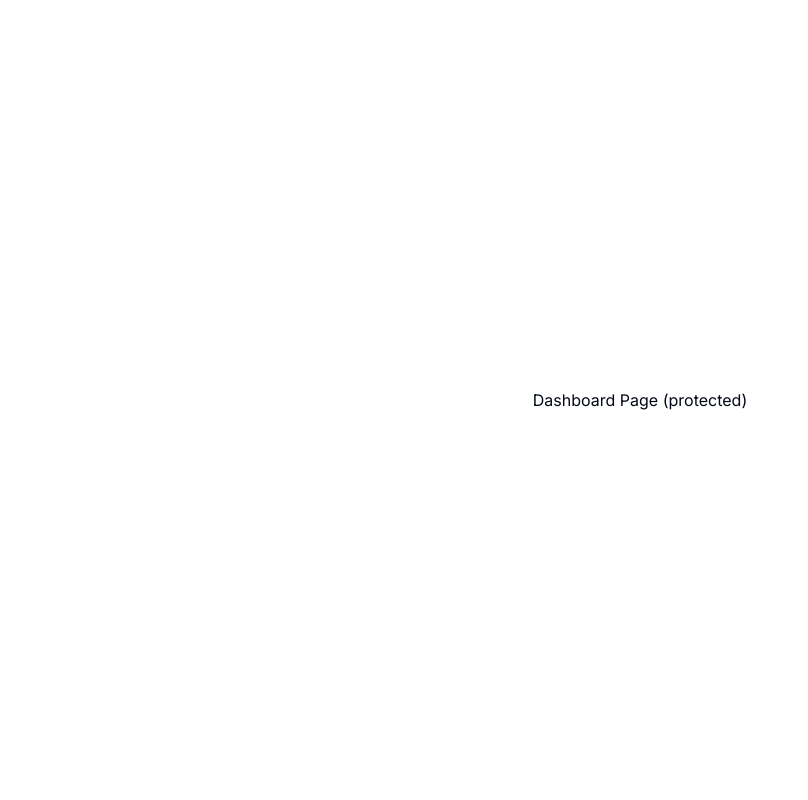
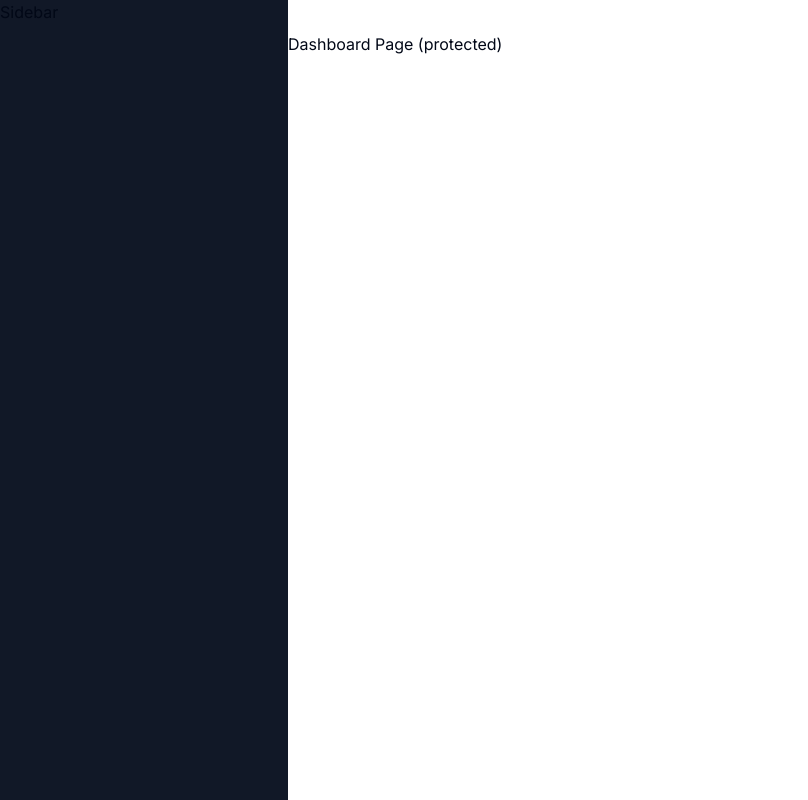
Before and after one commit to Topstar1995/AI-Sass-platform, a Next.js app: page /dashboard in a window 1280 px wide. Shown: the whole page, without its empty margins (0-808 px from the left). Built offline with nearby package versions, Linux system fonts and the light colour scheme.

Commit message:
navbar created

```diff
--- a/app/(dashboard)/(routes)/dashboard/page.tsx
+++ b/app/(dashboard)/(routes)/dashboard/page.tsx
@@ -1,10 +1,7 @@
-import { UserButton } from "@clerk/nextjs";
-
 const DashboardPage = () => {
   return (
-    <div className="h-full flex flex-col items-center justify-center gap-y-5">
+    <div>
       <p>Dashboard Page (protected)</p>
-      <UserButton afterSignOutUrl="/" />
     </div>
   );
 };
--- /dev/null
+++ b/app/(dashboard)/layout.tsx
@@ -0,0 +1,20 @@
+import type { PropsWithChildren } from "react";
+
+import { Navbar } from "@/components/navbar";
+
+const DashboardLayout = ({ children }: PropsWithChildren) => {
+  return (
+    <div className="h-full relative">
+      <div className="hidden h-full md:flex md:w-72 md:flex-col md:fixed md:inset-y-0 z-[80] bg-gray-900">
+        <div className="">Sidebar</div>
+      </div>
+
+      <main className="md:md:pl-72">
+        <Navbar />
+        {children}
+      </main>
+    </div>
+  );
+};
+
+export default DashboardLayout;
--- /dev/null
+++ b/components/navbar.tsx
@@ -0,0 +1,18 @@
+import { UserButton } from "@clerk/nextjs";
+import { Menu } from "lucide-react";
+
+import { Button } from "@/components/ui/button";
+
+export const Navbar = () => {
+  return (
+    <div className="flex items-center p-4">
+      <Button size="icon" variant="ghost" className="md:hidden">
+        <Menu />
+      </Button>
+
+      <div className="flex w-full justify-end">
+        <UserButton afterSignOutUrl="/" />
+      </div>
+    </div>
+  );
+};
```
